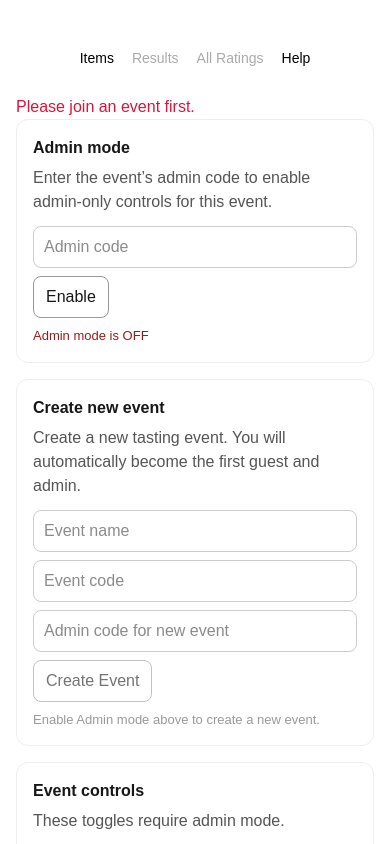
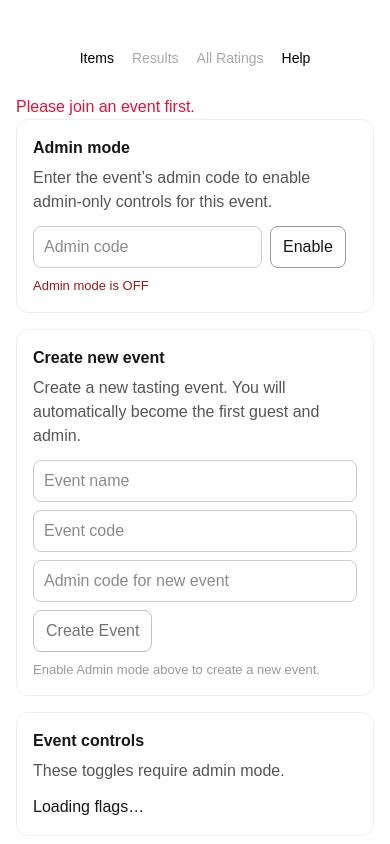
Before and after one commit to cmj733/wine-party-app, a Next.js app: page /admin in a window 390 px wide. Shown: the top 844 px of the page. Built offline with nearby package versions, Linux system fonts and the light colour scheme; no server answers.

Commit message:
Fix admin ratings mobile layout

```diff
--- a/app/admin/page.tsx
+++ b/app/admin/page.tsx
@@ -376,7 +376,7 @@ async function removeGuestAdmin(targetGuestId: number, targetGuestName: string)
   const wrap = { maxWidth: 980, margin: '32px auto', padding: 16 } as const;
   const card = { border: '1px solid #eee', borderRadius: 12, padding: 16, marginBottom: 16 } as const;
   const label = { fontWeight: 700 } as const;
-  const input = { border: '1px solid #ccc', borderRadius: 8, padding: '8px 10px', width: '100%', minWidth: 0, boxSizing: 'border-box', } as const;
+  const input = { border: '1px solid #ccc', borderRadius: 8, padding: '8px 10px' } as const;
   const btn = { padding: '8px 12px', borderRadius: 8, border: '1px solid #999', cursor: 'pointer' } as const;
   const toggle = (on: boolean) => ({
     padding: '8px 10px',
@@ -546,7 +546,7 @@ async function removeGuestAdmin(targetGuestId: number, targetGuestName: string)
         )}
 
         {guestProgress.length > 0 && (
-          <div style={{ display: 'grid', gap: 10, minWidth: 0, width: '100%' }}>
+          <div style={{ display: 'grid', gap: 10 }}>
             {guestProgress.map((g) => {
               const complete = g.rated_count === g.total_items;
 
@@ -939,7 +939,7 @@ function RatingsEditor({
   const wineItems = useMemo(() => items.filter(i => i.kind === 'wine'), [items]);
   const cheeseItems = useMemo(() => items.filter(i => i.kind === 'cheese'), [items]);
 
-  const input = { border: '1px solid #ccc', borderRadius: 8, padding: '8px 10px' } as const;
+  const input = { border: '1px solid #ccc', borderRadius: 8, padding: '8px 10px', width: '100%', minWidth: 0, boxSizing: 'border-box' } as const;
   const btn = { padding: '8px 12px', borderRadius: 8, border: '1px solid #999', cursor: 'pointer' } as const;
 
   async function loadExisting() {
@@ -993,7 +993,7 @@ function RatingsEditor({
   }
 
   return (
-    <div style={{ display: 'grid', gap: 10 }}>
+    <div style={{ display: 'grid', gap: 10, minWidth: 0, width: '100%' }}>
       {/* Guest */}
       <div style={{ display: 'grid', gap: 6 }}>
         <div style={{ fontWeight: 700 }}>Guest</div>
```
